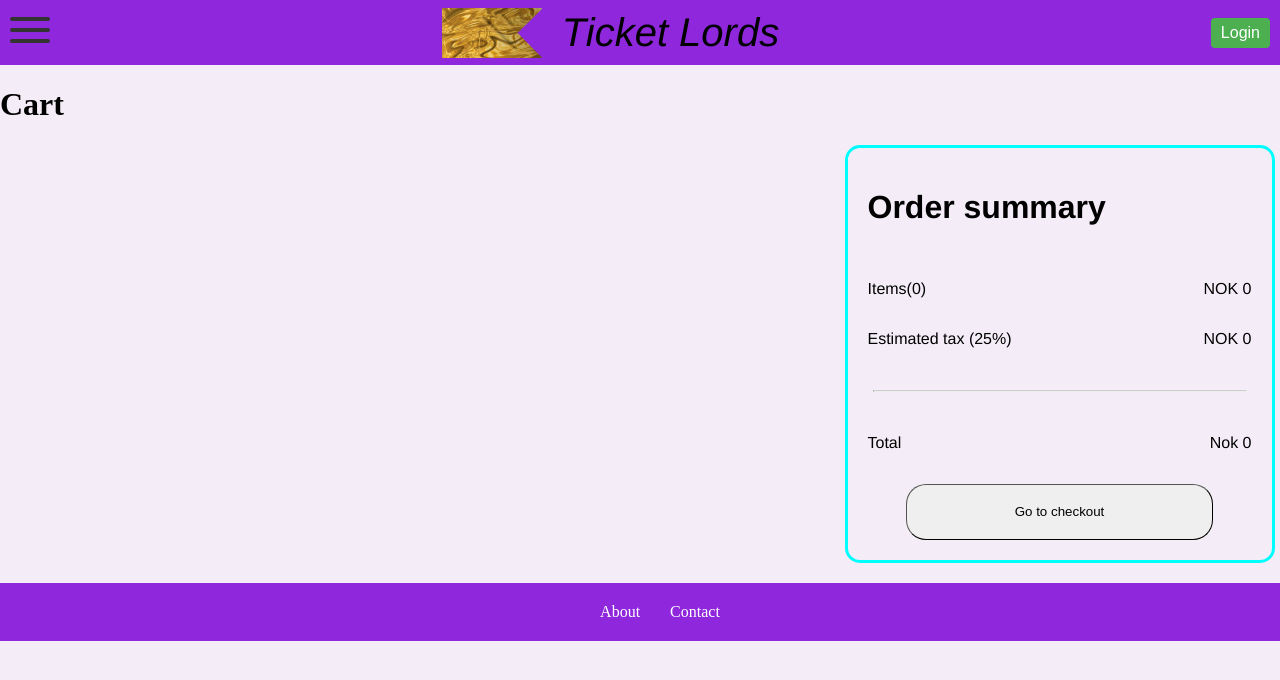
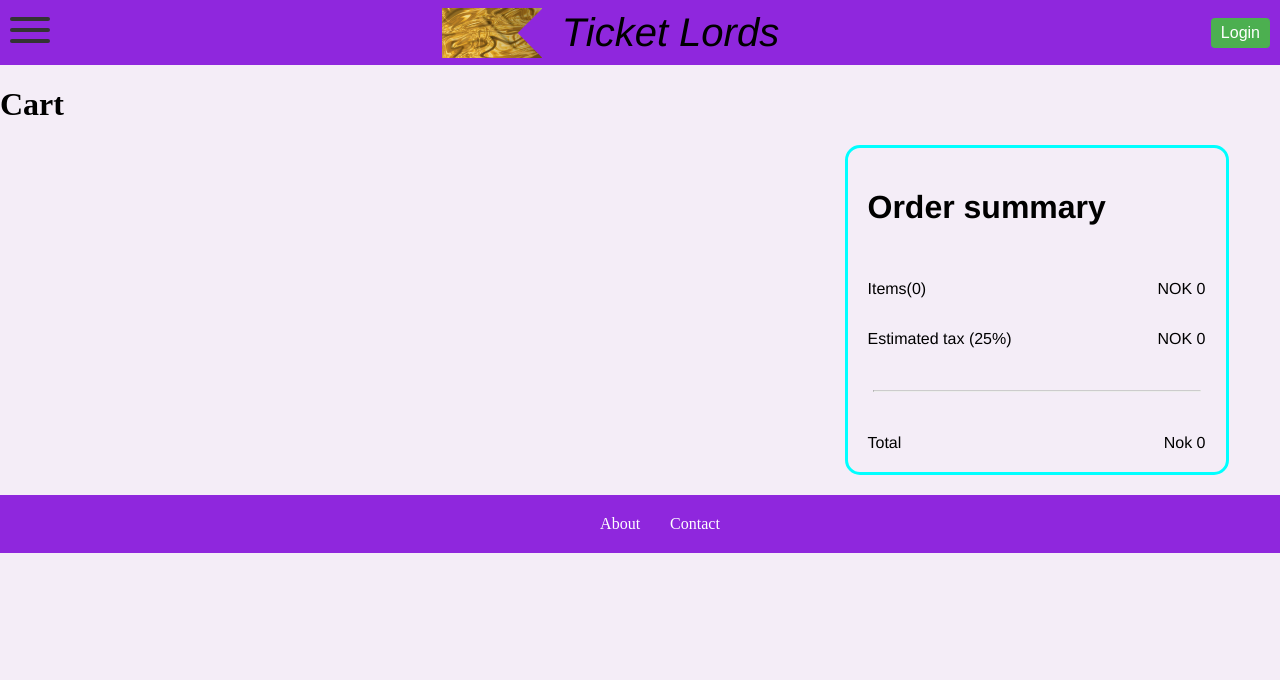
Before and after one commit to IDATA2301/idata2301-ticketlords-group4, a React (Vite) app: page /cart in a window 1280 px wide. Shown: the top 680 px of the page. Built offline with nearby package versions, Linux system fonts and the light colour scheme.

Commit message:
Doesnt need navigate button, so removed that and styling for it.

```diff
--- a/src/components/CartSummary.tsx
+++ b/src/components/CartSummary.tsx
@@ -1,18 +1,14 @@
-import { useState } from "react";
-import type CartItem from "../data/CartItem";
-import { getCartTotalCost } from "../functions/CartHandler";
 import { useNavigate } from "react-router-dom";
 import styles from "../css/CartSummary.module.css"
 
 interface CartSummaryProps {
-  showCheckoutButton?: boolean;
   totalCost: number;
   pricePreTax: number;
   taxPrice: number;
   itemCount: number;
 }
 
-export default function CartSummary({ showCheckoutButton = true, totalCost, pricePreTax, taxPrice, itemCount }: CartSummaryProps) {
+export default function CartSummary({ totalCost, pricePreTax, taxPrice, itemCount }: CartSummaryProps) {
 
   const navigate = useNavigate();
 
@@ -32,13 +28,6 @@ export default function CartSummary({ showCheckoutButton = true, totalCost, pric
         <div>{"Total"}</div>
         <div>{"Nok " + totalCost}</div>
       </div>
-      {showCheckoutButton &&
-        <div className={styles.goToCheckoutButton}>
-          <button onClick={() => navigate("/checkout")}>
-            Go to checkout
-          </button>
-        </div>
-      }
     </div>
 
   )
--- a/src/css/CartSummary.module.css
+++ b/src/css/CartSummary.module.css
@@ -4,6 +4,7 @@
   border-radius: 15px;
   padding: 20px;
   display: flex;
+  box-sizing: border-box;
   width: 100%;
   flex-direction: column;
   margin-bottom: 20px;
@@ -22,23 +23,3 @@
   justify-content: space-between;
   flex-direction: row;
 }
-
-.cartSummary button {
-  border-radius: 20px;
-  border-width: 1px;
-  height: 3.5rem;
-  width: 80%;
-}
-
-.cartSummary button:hover {
-  cursor: pointer;
-  background-color: rgba(69, 160, 73, 0.7);
-  color: white;
-}
-
-.goToCheckoutButton {
-  display: flex;
-  align-items: center;
-  justify-content: center;
-  opacity: 1;
-}
```
